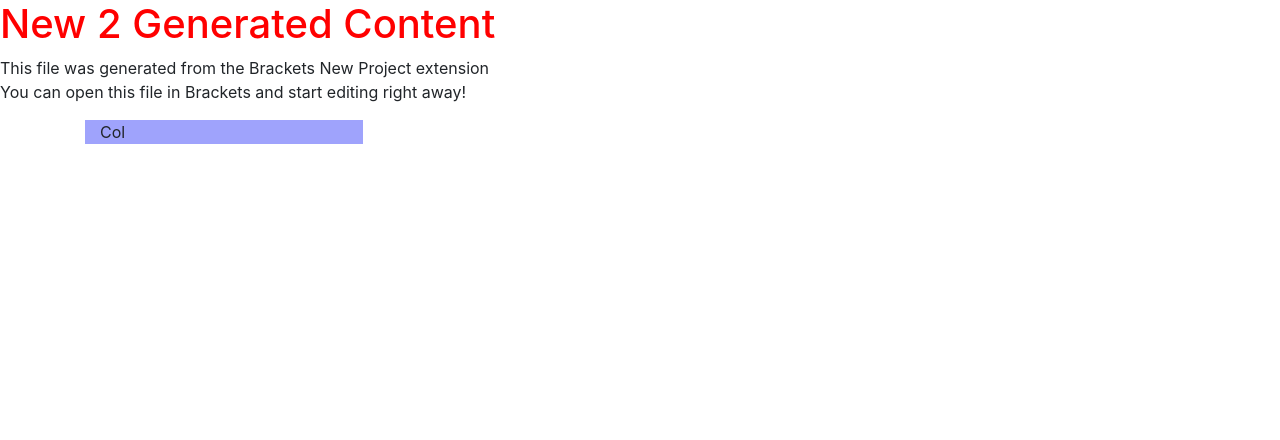
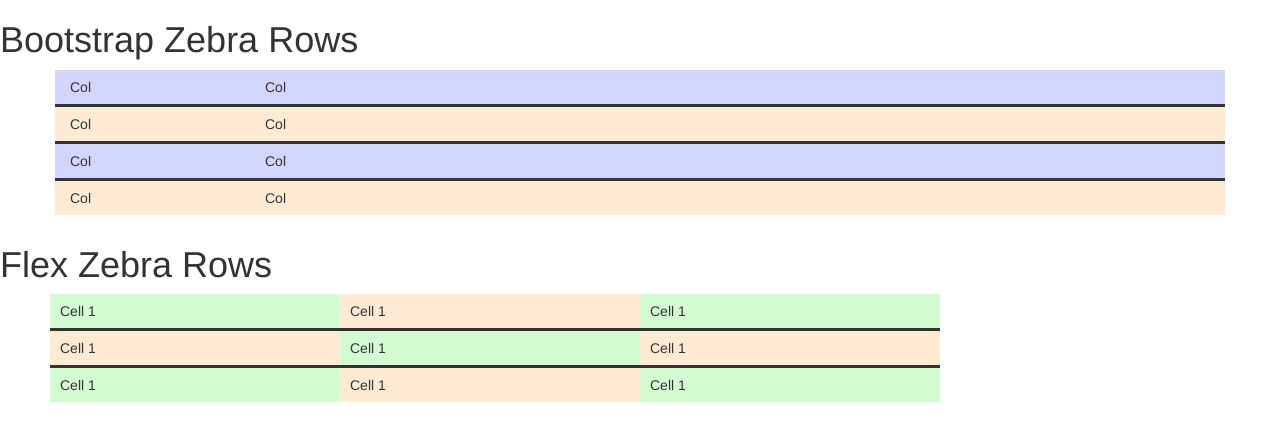
Before and after one commit to tiagoj/webSnippets, a website: page zebra/src/index.html in a window 1280 px wide. Drawn offline with nearby package versions, Linux system fonts and the light colour scheme.

Commit message:
snapshot

```diff
--- a/zebra/src/css/styles.scss
+++ b/zebra/src/css/styles.scss
@@ -1,3 +1,7 @@
+$rowPad: .7rem;
+$gutterWidth: 4rem;
+$vSep: 1rem;
+
 h1 {
     color: red;
 }
@@ -15,3 +19,67 @@
 div.hiBlue {
   background-color: #9fa3fc;
 }
+div.hiLtOrange {
+  background-color: #ffebd3;
+}
+div.hiLtBlue {
+  background-color: #d3d5fc;
+}
+div.hiLtGreen {
+  background-color: #d3fcd3;
+}
+div.hiLtRed{
+  background-color: #fcd3d3;
+}
+div.hiLtYellow{
+  background-color: #fcfad3;
+}
+
+.notLastZebraRow {
+  border-bottom: solid ;
+}
+.zebraRow {
+  padding-top: $rowPad;
+  padding-bottom: $rowPad;
+}
+.vspace {
+  height: $vSep;
+}
+.sideGutter{
+  width: 20px;
+}
+
+.panelCell{
+  padding-left: 10px;
+  //padding-right: 10px;
+}
+.panel1{
+  display: flex;
+  flex-direction: row;
+}
+.panel1-1{
+  width: $gutterWidth;
+}
+.panel1-2{
+  flex-grow: 1;
+  display: flex;
+  flex-direction: row;
+}
+.panel1-2-1{
+  flex-grow: 1;
+
+  display: flex;
+  flex-direction: column;
+  max-width: 30rem;
+}
+.panel1-2-2{
+  flex-grow: 2;
+  max-width: 30rem;
+}
+.panel1-2-3{
+  flex-grow: 2;
+  max-width: 30rem;
+}
+.panel1-3{
+  width: $gutterWidth;
+}
--- a/zebra/src/index.html
+++ b/zebra/src/index.html
@@ -1,5 +1,5 @@
 <!doctype html>
-<html>
+<html lang="en">
 
 <head>
   <meta charset="utf-8">
@@ -11,13 +11,53 @@
 </head>
 
 <body>
-  <h1>New 2 Generated Content</h1>
-  <p>This file was generated from the Brackets New Project extension
-    <br/> You can open this file in Brackets and start editing right away!</p>
+  <h1>Bootstrap Zebra Rows</h1>
+
   <div class="container">
-    <div class="col-sm-3 hiBlue"> Col </div>
 
+    <div class="row zebraRow notLastZebraRow hiLtBlue">
+      <div class="col-xs-2 ">Col </div>
+      <div class="col-xs-2 ">Col </div>
+    </div>
+    <div class="row zebraRow notLastZebraRow hiLtOrange">
+      <div class="col-xs-2 ">Col </div>
+      <div class="col-xs-2 ">Col </div>
+    </div>
+    <div class="row zebraRow notLastZebraRow hiLtBlue">
+      <div class="col-xs-2 ">Col </div>
+      <div class="col-xs-2 ">Col </div>
+    </div>
+    <div class="row zebraRow hiLtOrange">
+      <div class="col-xs-2 ">Col </div>
+      <div class="col-xs-2 ">Col </div>
+    </div>
   </div>
+
+  <div class="vspace "></div>
+  <h1>Flex Zebra Rows</h1>
+  <div class="panel1">
+    <div class="panel1-1 sideGutter "></div>
+    <div class="panel1-2 ">
+      <div class="panel1-2-1 panelCell " style="min-width: 12rem;">
+        <div class="panelCell zebraRow notLastZebraRow hiLtGreen" >Cell 1</div>
+        <div class="panelCell zebraRow notLastZebraRow  hiLtOrange">Cell 1</div>
+        <div class="panelCell zebraRow hiLtGreen">Cell 1</div>
+      </div>
+      <div class="panel1-2-2 ">
+        <div class="panelCell zebraRow notLastZebraRow hiLtOrange" >Cell 1</div>
+        <div class="panelCell zebraRow notLastZebraRow  hiLtGreen">Cell 1</div>
+        <div class="panelCell zebraRow hiLtOrange">Cell 1</div>
+      </div>
+      <div class="panel1-2-3 hiLtBlue">
+        <div class="panelCell zebraRow notLastZebraRow hiLtGreen" >Cell 1</div>
+        <div class="panelCell zebraRow notLastZebraRow  hiLtOrange">Cell 1</div>
+        <div class="panelCell zebraRow hiLtGreen">Cell 1</div>
+      </div>
+
+    </div>
+    <div class="panel1-3 sideGutter "></div>
+  </div>
+
 </body>
 
 </html>
```
Also changed, not shown: zebra/src/css/styles.css, 1 other file.
